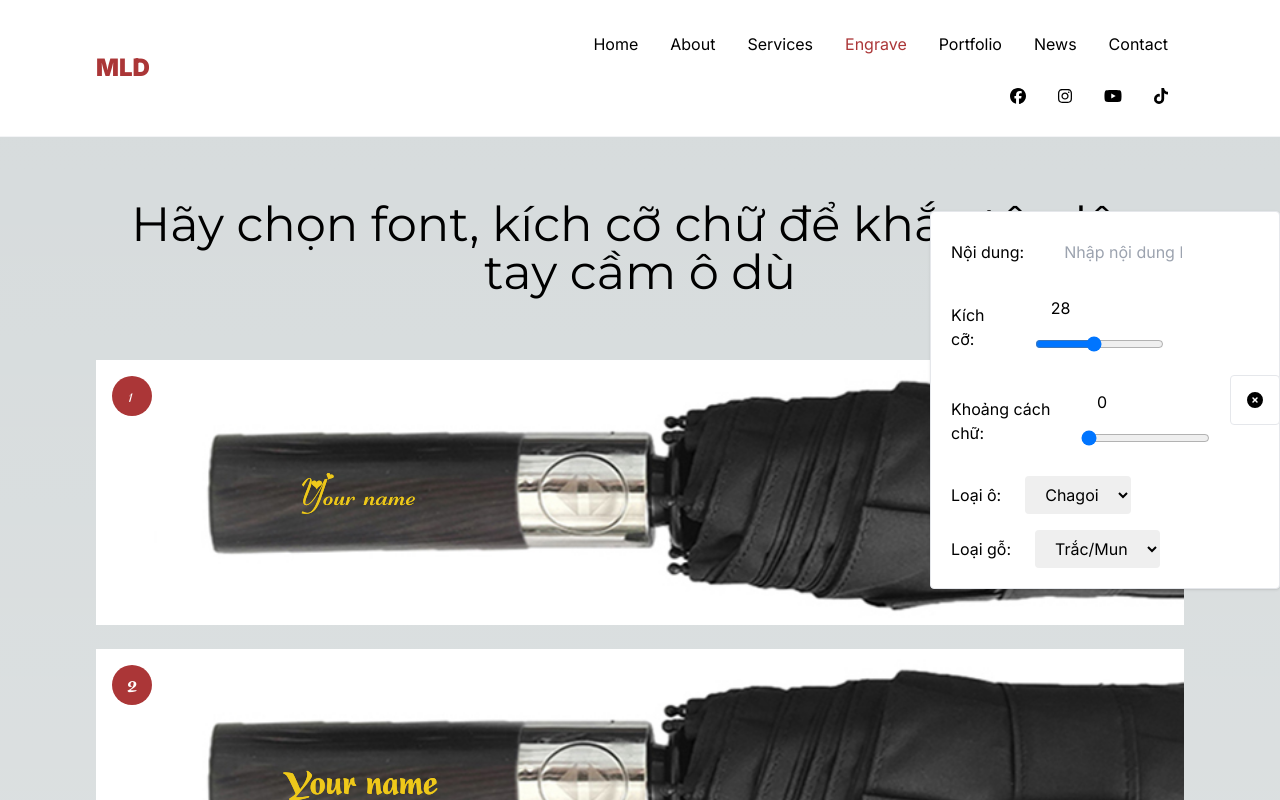
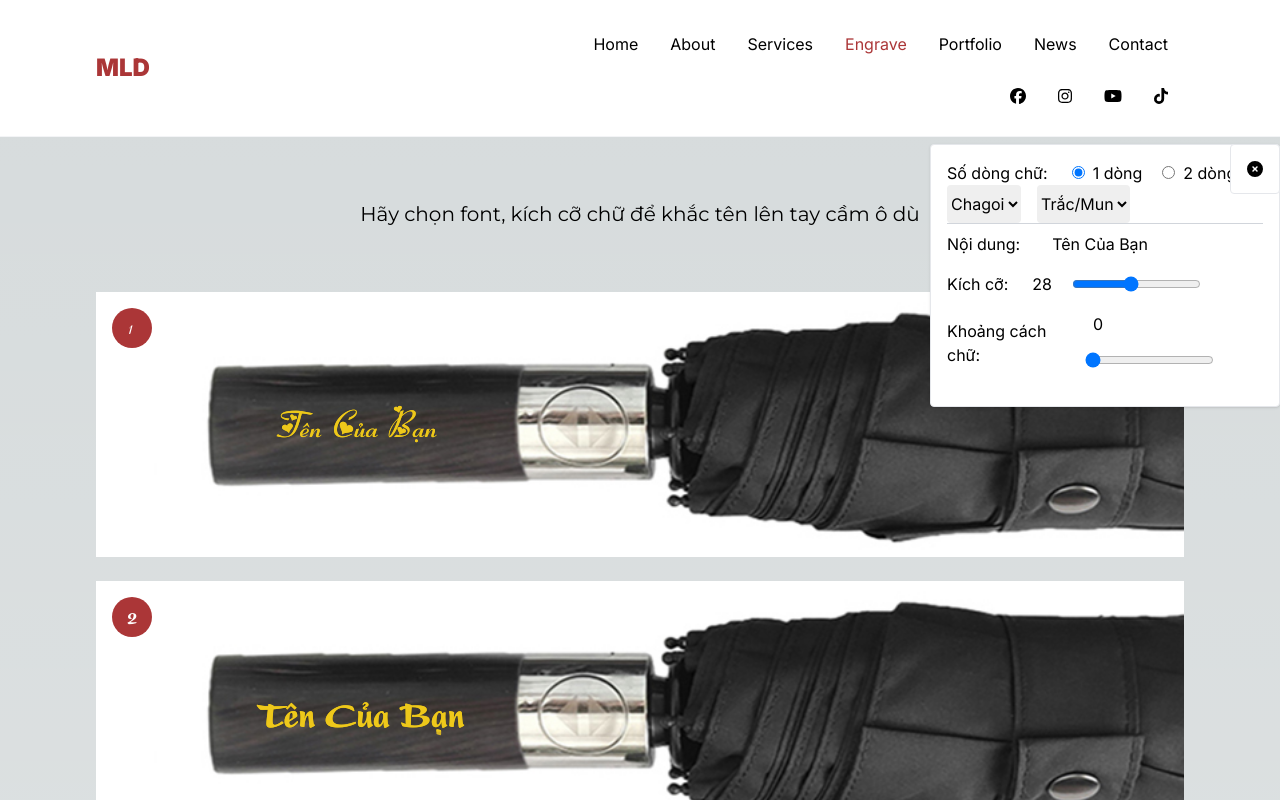
Before and after one commit to mldesignerjs/mld, a Next.js app: page /engrave in a window 1280 px wide. Shown: the top 800 px of the page. Built offline with nearby package versions, Linux system fonts and the light colour scheme.

Commit message:
2-line-engrave

```diff
--- /dev/null
+++ b/app/engrave/EditContent.tsx
@@ -0,0 +1,82 @@
+export interface IEditContentProps {
+    text: string
+    fontSize: string
+    letterSpacing: string
+    onChangeContent: Function
+    onChangeFontSize: Function
+    onChangeLetterSpacing: Function
+}
+
+export function EditContent(props: IEditContentProps) {
+    return (
+        <>
+            <div className="flex items-center pb-2">
+                <label className="pr-6" htmlFor="contentEngrave">
+                    Nội dung:
+                </label>
+                <input
+                    type="text"
+                    value={props.text}
+                    name="contentEngrave"
+                    className="py-2 px-2 rounded w-[150px]"
+                    placeholder="Nhập nội dung bạn muốn khắc"
+                    onChange={(e) => props.onChangeContent(e.target.value)}
+                />
+            </div>
+            <div className="flex items-center pb-2">
+                <label className="pr-6" htmlFor="sizeEngrave">
+                    Kích cỡ:
+                </label>
+                <div className="flex flex-wrap items-center">
+                    <input
+                        type="number"
+                        name="sizeEngrave"
+                        className="rounded w-[40px] focus:outline-none appearance-none"
+                        placeholder=""
+                        value={props.fontSize}
+                        max={50}
+                        min={10}
+                        onChange={(e) => props.onChangeFontSize(e.target.value)}
+                    />
+                    <input
+                        type="range"
+                        name="sizeEngrave"
+                        className="rounded"
+                        placeholder=""
+                        value={props.fontSize}
+                        min={10}
+                        max={50}
+                        onChange={(e) => props.onChangeFontSize(e.target.value)}
+                    />
+                </div>
+            </div>
+            <div className="flex items-center pb-2">
+                <label className="pr-6" htmlFor="letterSpacing">
+                    Khoảng cách chữ:
+                </label>
+                <div>
+                    <input
+                        type="number"
+                        name="letterSpacing"
+                        className="py-2 px-2 rounded"
+                        placeholder=""
+                        value={props.letterSpacing}
+                        max={10}
+                        min={0}
+                        onChange={(e) => props.onChangeLetterSpacing(e.target.value)}
+                    />
+                    <input
+                        type="range"
+                        name="letterSpacing"
+                        className="py-2 rounded"
+                        placeholder=""
+                        value={props.letterSpacing}
+                        min={0}
+                        max={10}
+                        onChange={(e) => props.onChangeLetterSpacing(e.target.value)}
+                    />
+                </div>
+            </div>
+        </>
+    )
+}
--- a/app/engrave/page.tsx
+++ b/app/engrave/page.tsx
@@ -4,36 +4,64 @@ import { faCircleXmark, faPenToSquare } from '@fortawesome/free-solid-svg-icons'
 
 import { FontAwesomeIcon } from '@fortawesome/react-fontawesome'
 import { useState } from 'react'
+import { EditContent } from './EditContent'
 
 export default function Home() {
-    const [text, setText] = useState<string>('Your name')
-    const [fontSize, setFontSize] = useState<string>('28')
-    const [letterSpacing, setLetterSpacing] = useState<string>('0')
+    const [lineNumber, setLineNumber] = useState<string>('1')
+    const [lineHeight, setLineHeight] = useState<string>('0')
     const [currentUmbrella, setCurrentUmbrella] = useState<umbrellaO>(umbrellas[0])
     const [handle, setHandle] = useState<handleO>(umbrellas[0].handle[0])
     const [showEditMode, setShowEditMode] = useState<boolean>(true)
 
-    function handleChangeContent(text: string) {
-        setText(text)
+    const [text1, setText1] = useState<string>('Tên Của Bạn')
+    const [fontSize1, setFontSize1] = useState<string>('28')
+    const [letterSpacing1, setLetterSpacing1] = useState<string>('0')
+
+    const [text2, setText2] = useState<string>('Tên Của Bạn')
+    const [fontSize2, setFontSize2] = useState<string>('28')
+    const [letterSpacing2, setLetterSpacing2] = useState<string>('0')
+
+    function handleChangeLineNumber(value: string) {
+        setLineNumber(value)
     }
 
-    function handleChangeFontSize(number: string) {
-        setFontSize(number)
+    function handleChangeLineHeight(value: string) {
+        setLineHeight(value)
     }
 
-    function handleChangeLetterSpacing(number: string) {
-        setLetterSpacing(number)
+    function handleChangeContent1(value: string) {
+        setText1(value)
     }
 
-    function handleChangeUmbrella(id: string) {
-        const index: number = Number(id)
+    function handleChangeFontSize1(value: string) {
+        setFontSize1(value)
+    }
+
+    function handleChangeLetterSpacing1(value: string) {
+        setLetterSpacing1(value)
+    }
+
+    function handleChangeContent2(value: string) {
+        setText2(value)
+    }
+
+    function handleChangeFontSize2(value: string) {
+        setFontSize2(value)
+    }
+
+    function handleChangeLetterSpacing2(value: string) {
+        setLetterSpacing2(value)
+    }
+
+    function handleChangeUmbrella(value: string) {
+        const index: number = Number(value)
         let nextUmbrella: any = umbrellas.find((umbrella) => umbrella.id === index)
         setCurrentUmbrella(nextUmbrella)
         setHandle(nextUmbrella.handle[0])
     }
 
-    function handleChangeKindWood(kind: string) {
-        const nextHandle: any = currentUmbrella?.handle.find((umbrella) => umbrella.value === kind)
+    function handleChangeKindWood(value: string) {
+        const nextHandle: any = currentUmbrella?.handle.find((umbrella) => umbrella.value === value)
         setHandle(nextHandle)
     }
 
@@ -42,97 +70,55 @@ export default function Home() {
     }
 
     return (
-        <div className=" lg:px-24 max-lg:px-4 lg:pt-40 max-lg:pt-10">
-            <h2 className="text-center text-5xl py-10" style={engraveFonts[10].style}>
+        <div className="lg:px-24 max-lg:px-4 lg:pt-40 max-lg:pt-10">
+            <h2 className="text-center text-xl py-10" style={engraveFonts[10].style}>
                 Hãy chọn font, kích cỡ chữ để khắc tên lên tay cầm ô dù
             </h2>
             <button
-                className="fixed top-1/2 -translate-y-1/2 right-0 z-30 w-[50px] h-[50px] bg-white rounded border"
+                className="fixed top-[18%] right-0 z-30 w-[50px] h-[50px] bg-white rounded border"
                 onClick={handleShowEditMode}
             >
                 {showEditMode ? <FontAwesomeIcon icon={faCircleXmark} /> : <FontAwesomeIcon icon={faPenToSquare} />}
             </button>
             <div
-                className="fixed top-1/2 -translate-y-1/2 right-0 z-20 overflow-hidden transition-all rounded bg-white shadow border"
+                className="fixed top-[18%] right-0 z-20 overflow-y-scroll transition-all rounded bg-white shadow border max-h-[50%]"
                 style={{ width: `${showEditMode ? '350px' : '0'}` }}
             >
-                <div className="p-5">
-                    <div className="flex items-center pb-4">
-                        <label className="pr-6" htmlFor="contentEngrave">
-                            Nội dung:
+                <div className="p-4">
+                    <div className="flex items-center">
+                        <p className="pr-6">Số dòng chữ:</p>
+                        <div className="pr-5">
+                            <input
+                                className=""
+                                type="radio"
+                                name="flexRadioDefault"
+                                id="flexRadioDefault1"
+                                value="1"
+                                checked={lineNumber === '1'}
+                                onChange={(e) => handleChangeLineNumber(e.target.value)}
+                            />
+                            <label className="pl-2" htmlFor="flexRadioDefault1">
+                                1 dòng
                             </label>
+                        </div>
+                        <div className="">
                             <input
-                            type="text"
-                            name="contentEngrave"
-                            id="contentEngrave"
-                            className="py-2 px-4 rounded w-[150px]"
-                            placeholder="Nhập nội dung bạn muốn khắc"
-                            onChange={(e) => handleChangeContent(e.target.value)}
+                                className=""
+                                type="radio"
+                                name="flexRadioDefault"
+                                id="flexRadioDefault2"
+                                value="2"
+                                checked={lineNumber === '2'}
+                                onChange={(e) => handleChangeLineNumber(e.target.value)}
                             />
-                    </div>
-                    <div className="flex items-center pb-4">
-                        <label className="pr-6" htmlFor="sizeEngrave">
-                            Kích cỡ:
+                            <label className="pl-2" htmlFor="flexRadioDefault2">
+                                2 dòng
                             </label>
-                        <div>
-                            <input
-                                type="number"
-                                name="sizeEngrave"
-                                id="sizeEngrave"
-                                className="py-2 px-4 rounded"
-                                placeholder=""
-                                value={fontSize}
-                                max={50}
-                                min={10}
-                                onChange={(e) => handleChangeFontSize(e.target.value)}
-                            />
-                            <input
-                                type="range"
-                                name="sizeEngrave"
-                                className="py-2 rounded"
-                                placeholder=""
-                                value={fontSize}
-                                min={10}
-                                max={50}
-                                onChange={(e) => handleChangeFontSize(e.target.value)}
-                            />
                         </div>
                     </div>
-                    <div className="flex items-center pb-4">
-                        <label className="pr-6" htmlFor="letterSpacing">
-                            Khoảng cách chữ:
-                        </label>
-                        <div>
-                            <input
-                                type="number"
-                                name="letterSpacing"
-                                id="letterSpacing"
-                                className="py-2 px-4 rounded"
-                                placeholder=""
-                                value={letterSpacing}
-                                max={10}
-                                min={0}
-                                onChange={(e) => handleChangeLetterSpacing(e.target.value)}
-                            />
-                            <input
-                                type="range"
-                                name="letterSpacing"
-                                className="py-2 rounded"
-                                placeholder=""
-                                value={letterSpacing}
-                                min={0}
-                                max={10}
-                                onChange={(e) => handleChangeLetterSpacing(e.target.value)}
-                            />
-                        </div>
-                    </div>
-                    <div className="flex items-center pb-4">
-                        <label className="pr-6" htmlFor="umbrella">
-                            Loại ô:
-                        </label>
-
+                    <div className="flex items-center">
                         <select
-                            className="py-2 px-4 rounded"
+                            className="py-2 mr-4 rounded"
                             id="umbrella"
                             name="umbrella"
                             value={currentUmbrella.id}
@@ -144,14 +130,8 @@ export default function Home() {
                                 </option>
                             ))}
                         </select>
-                    </div>
-                    <div className="flex items-center">
-                        <label className="pr-6" htmlFor="handle">
-                            Loại gỗ:
-                        </label>
-
                         <select
-                            className="py-2 px-4 rounded"
+                            className="py-2 rounded"
                             id="handle"
                             name="handle"
                             value={handle?.value}
@@ -164,14 +144,64 @@ export default function Home() {
                             ))}
                         </select>
                     </div>
+                    <div className="border-t-gray-300 border-t">
+                        {lineNumber === '2' && <p className="font-bold text-center pt-2 ">Dòng 1</p>}
+                        <EditContent
+                            text={text1}
+                            fontSize={fontSize1}
+                            letterSpacing={letterSpacing1}
+                            onChangeContent={handleChangeContent1}
+                            onChangeFontSize={handleChangeFontSize1}
+                            onChangeLetterSpacing={handleChangeLetterSpacing1}
+                        />
+                    </div>
+                    {lineNumber === '2' && (
+                        <>
+                            <div className="border-t-gray-300 border-t">
+                                <p className="font-bold text-center pt-2 ">Dòng 2</p>
+                                <EditContent
+                                    text={text2}
+                                    fontSize={fontSize2}
+                                    letterSpacing={letterSpacing2}
+                                    onChangeContent={handleChangeContent2}
+                                    onChangeFontSize={handleChangeFontSize2}
+                                    onChangeLetterSpacing={handleChangeLetterSpacing2}
+                                />
+                            </div>
+                            <div className="border-t-gray-300 border-t">
+                                <div className="flex items-center pb-2">
+                                    <label className="pr-6" htmlFor="letterSpacing">
+                                        Khoảng cách 2 dòng:
+                                    </label>
+                                    <div>
+                                        <input
+                                            type="number"
+                                            name="letterSpacing"
+                                            className="py-2 px-2 rounded"
+                                            placeholder=""
+                                            value={lineHeight}
+                                            min={-20}
+                                            max={20}
+                                            onChange={(e) => handleChangeLineHeight(e.target.value)}
+                                        />
+                                        <input
+                                            type="range"
+                                            name="letterSpacing"
+                                            className="py-2 rounded"
+                                            placeholder=""
+                                            value={lineHeight}
+                                            min={-20}
+                                            max={20}
+                                            onChange={(e) => handleChangeLineHeight(e.target.value)}
+                                        />
                                     </div>
                                 </div>
-            <div
-                className="mt-6"
-                style={{
-                    fontSize: `${fontSize}pt`,
-                }}
-            >
+                            </div>
+                        </>
+                    )}
+                </div>
+            </div>
+            <div className="mt-6">
                 {engraveFonts.map((font, key) => (
                     <div key={key} style={font.style} className="w-full overflow-hidden justify-center pb-6 relative">
                         <span className="max-sm:text-sm text-xl absolute max-sm:top-2 max-sm:left-2 top-4 left-4 z-10 flex max-sm:w-5 max-sm:h-5 w-10 h-10 rounded-full bg-main text-white justify-center items-center">
@@ -184,15 +214,31 @@ export default function Home() {
                                     alt=""
                                     className="max-sm:h-[35mm] md:h-[52.5mm] lg:h-[7cm] w-max min-w-max"
                                 />
+                                <div className="flex flex-col justify-center absolute top-1/2 -translate-y-1/2 origin-left max-sm:scale-50 max-lg:scale-75 max-sm:left-[15mm] max-lg:left-[22.5mm] lg:left-[3cm] whitespace-nowrap overflow-hidden text-center h-[15mm]">
                                     <span
-                                    className={`engrave absolute top-1/2 -translate-y-1/2 origin-left max-sm:scale-50 max-lg:scale-75 max-sm:left-[15mm] max-lg:left-[22.5mm] lg:left-[3cm] whitespace-nowrap overflow-hidden text-center h-[15mm] flex items-center justify-center ${handle.value}`}
+                                        className={`engrave leading-none block ${handle.value}`}
                                         style={{
                                             width: `${currentUmbrella.sizeHandle}cm`,
-                                        letterSpacing: `${letterSpacing}px`,
+                                            letterSpacing: `${letterSpacing1}px`,
+                                            fontSize: `${fontSize1}pt`,
                                         }}
                                     >
-                                    {text}
+                                        {text1}
                                     </span>
+                                    {lineNumber === '2' && (
+                                        <span
+                                            className={`engrave leading-none block ${handle.value}`}
+                                            style={{
+                                                width: `${currentUmbrella.sizeHandle}cm`,
+                                                letterSpacing: `${letterSpacing2}px`,
+                                                fontSize: `${fontSize2}pt`,
+                                                marginTop: `${lineHeight}px`,
+                                            }}
+                                        >
+                                            {text2}
+                                        </span>
+                                    )}
+                                </div>
                             </div>
                         </div>
                     </div>
--- a/app/globals.css
+++ b/app/globals.css
@@ -14,6 +14,28 @@
         --background-start-rgb: 0, 0, 0;
         --background-end-rgb: 0, 0, 0;
     }
+}
+
+::-webkit-scrollbar {
+    width: 5px;
+}
+
+/* Track */
+::-webkit-scrollbar-track {
+    box-shadow: inset 0 0 2px grey;
+    border-radius: 2px;
+}
+
+/* Handle */
+::-webkit-scrollbar-thumb {
+    background: #919191;
+    border-radius: 2px;
+    cursor: pointer;
+}
+
+/* Handle on hover */
+::-webkit-scrollbar-thumb:hover {
+    background: #ab3637;
 }
 
 body {
```
Lines whose indentation alone changed are shown as unchanged.
